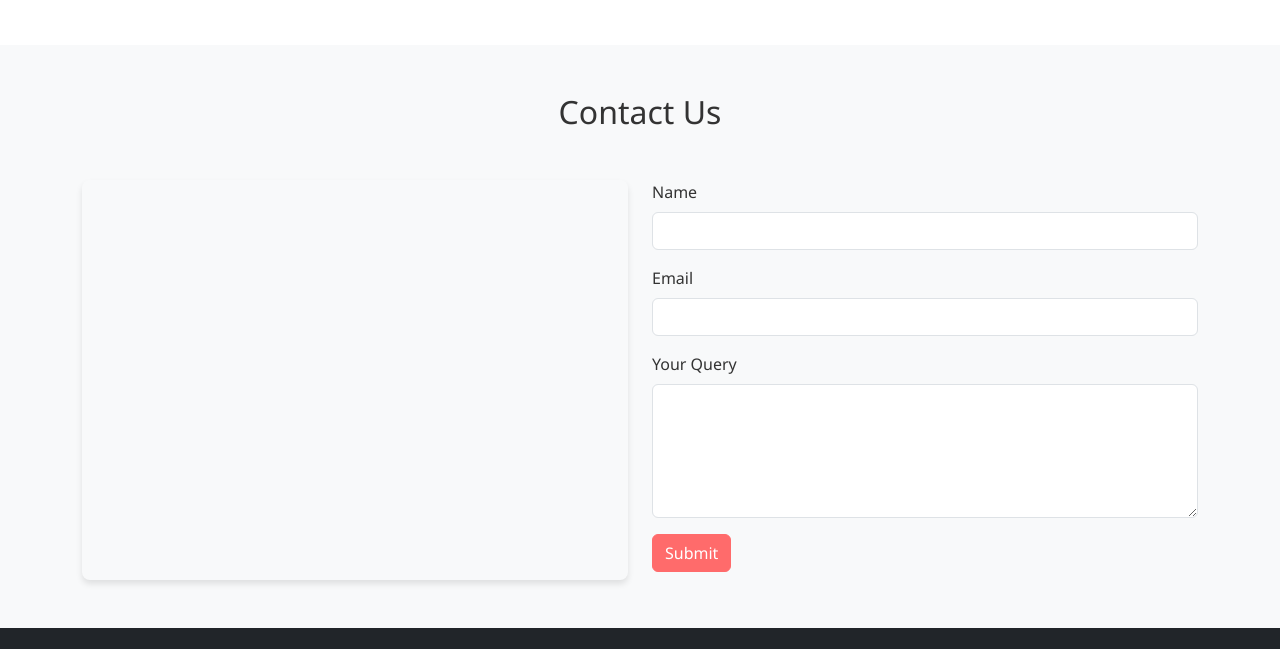
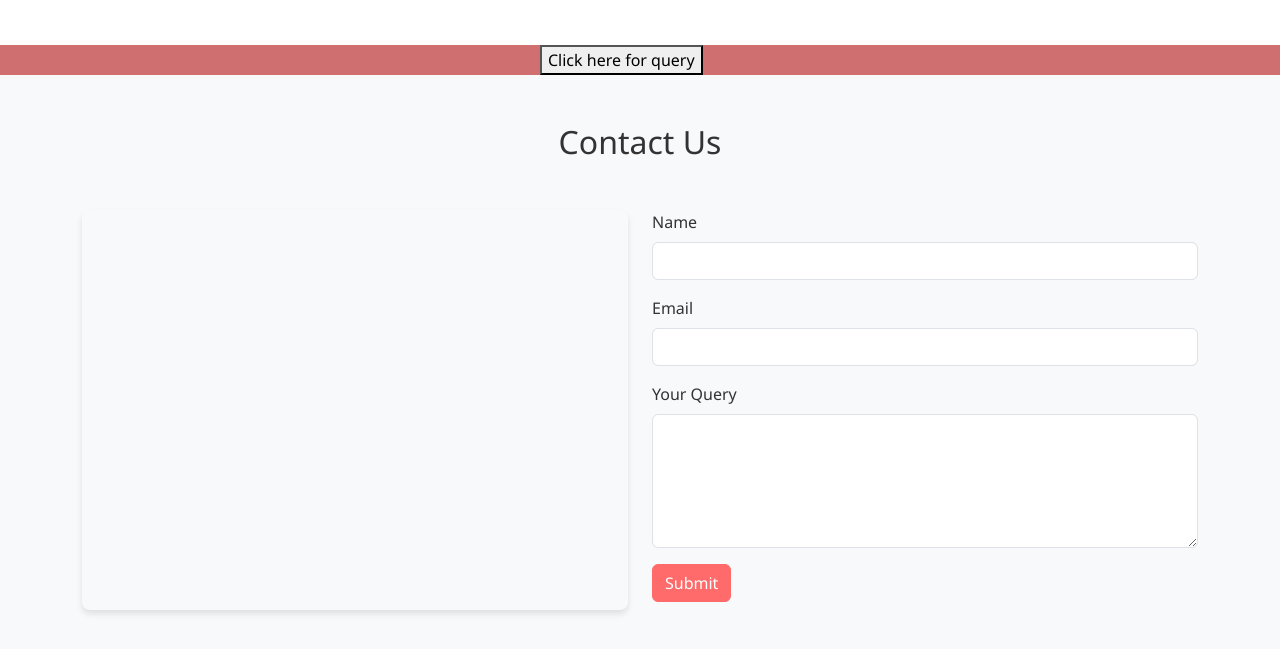
Before and after one commit to Sumit020506/CraveCrew, a plain HTML site: page index.html in a window 1280 px wide. Shown: the part 976-1625 px from the top of the page. Drawn offline with nearby package versions, Linux system fonts and the light colour scheme; some packages are replaced by stand-ins of ours; no server answers.

Commit message:
Update index.html

```diff
--- a/index.html
+++ b/index.html
@@ -62,6 +62,14 @@
                     <img src="images/about.jpg" alt="About CraveCrew" class="img-fluid rounded">
                 </div>
             </div>
+        </div>
+    </section>
+
+     <section id="querymail">
+        <div id="querymail">
+           <a href="querymail.html">
+  <button>Click here for query</button>
+</a>
         </div>
     </section>
 
```
